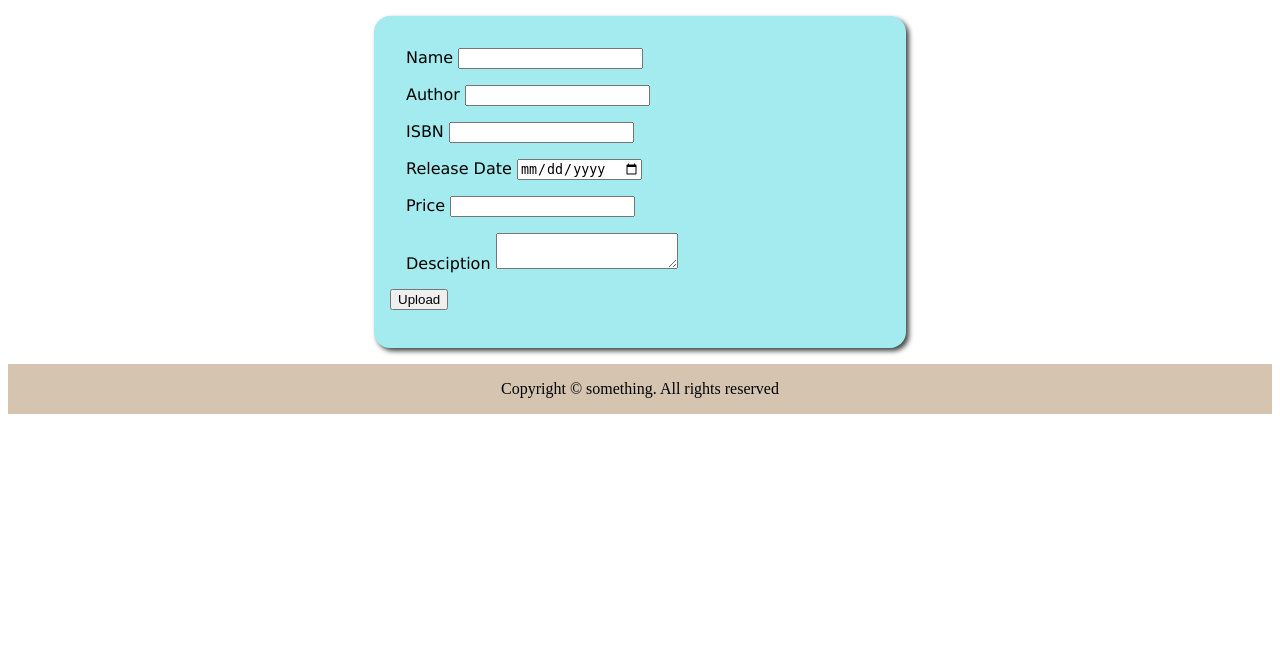
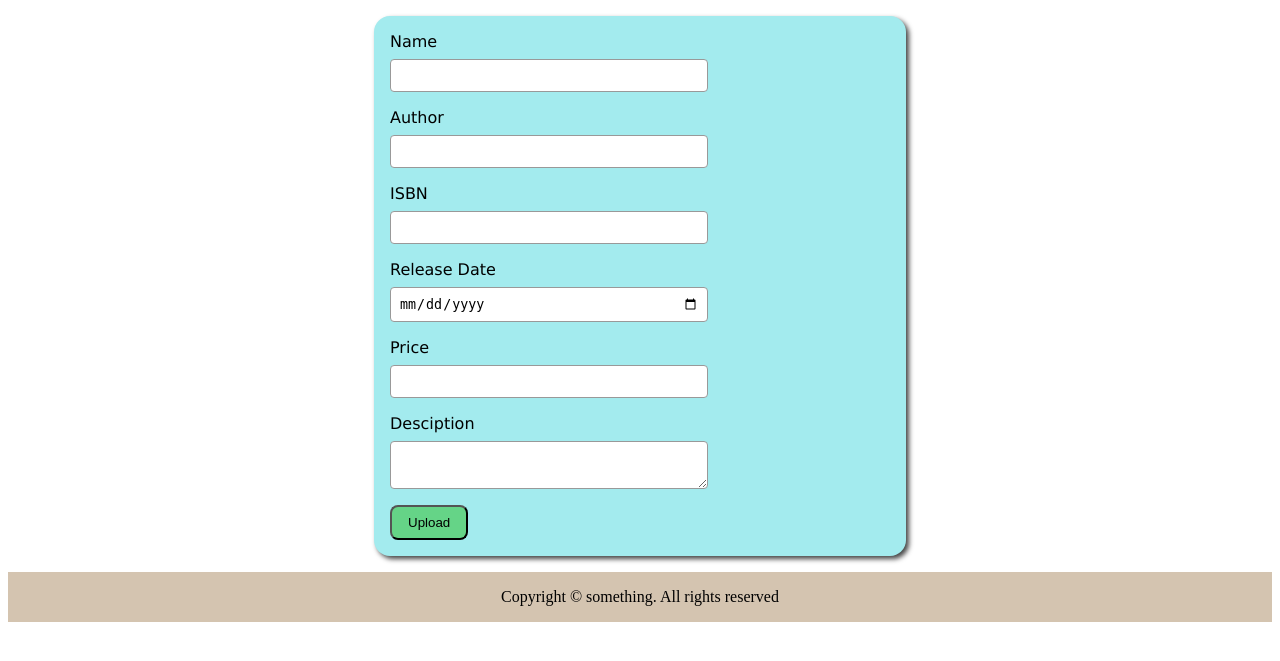
Before and after one commit to Yslamguly/BooksInventory, a PHP site: page /index.php?p=upload in a window 1280 px wide. Shown: the part 58-719 px from the top of the page. Run offline with PHP 8.4, Linux system fonts and the light colour scheme.

Commit message:
style button

```diff
--- a/css/app.css
+++ b/css/style.css
@@ -21,12 +21,29 @@ footer{
 .page-upload .card{
     margin:0 auto;
     width:500px;
-    height:300px;
-
 }
-
+.form-group label{
+    display:block;
+    margin-bottom:0.5rem;
+}
 .form-group{
-    margin:1rem 1rem;
+    margin-bottom:1rem;
     font-family: 'Lucida Sans', 'Lucida Sans Regular', 'Lucida Grande', 'Lucida Sans Unicode', Geneva, Verdana, sans-serif;
 
 }
+.form-control{
+    display:block;
+    width: 300px;
+    padding: 0.5rem;
+    border-radius: 0.25rem;
+    border: 1px solid #999999;
+}
+
+.btn{
+    display:inline-block;
+    border-radius: 0.5rem;
+    padding: 0.5rem 1rem;
+    text-decoration: none;
+    background-color: #65d487;
+
+}
--- a/pages/upload.php
+++ b/pages/upload.php
@@ -6,30 +6,30 @@
     <form method="post" class="card">
         <div class="form-group">
             <label for="name">Name</label>
-            <input type="text" name="name">
+            <input type="text" name="name" class="form-control">
         </div>
         <div class="form-group">
             <label for="author">Author</label>
-            <input type="text" name="author">
+            <input type="text" name="author" class="form-control">
         </div>
         <div class="form-group">
             <label for="ISBN">ISBN</label>
-            <input type="text" name="ISBN">
+            <input type="text" name="ISBN" class="form-control">
         </div>
         <div class="form-group">
             <label for="releaseDate">Release Date</label>
-            <input type="date" name="releaseDate"> <!--ask-->
+            <input type="date" name="releaseDate" class="form-control"> <!--ask-->
         </div>
         <div class="form-group">
             <label for="price">Price</label>
-            <input type="number" name="price">
+            <input type="number" name="price" class="form-control">
         </div>
         <div class="form-group">
             <label for="desciption">Desciption</label>
-            <textarea name="description"></textarea>
+            <textarea name="description" class="form-control"></textarea>
         </div>
         <div>
-            <button type="submit">Upload</button>
+            <button type="submit" class="btn">Upload</button>
         </div>
     </form>
 </div>
--- a/views/_header.php
+++ b/views/_header.php
@@ -5,7 +5,7 @@
     <meta http-equiv="X-UA-Compatible" content="IE=edge">
     <meta name="viewport" content="width=device-width, initial-scale=1.0">
     <title>Demo site</title>
-    <link rel="stylesheet" href="/Test/css/app.css">
+    <link rel="stylesheet" href="/Test/css/style.css">
 </head>
 <body>
     <header>
```
Also changed, not shown: 1 other file.
